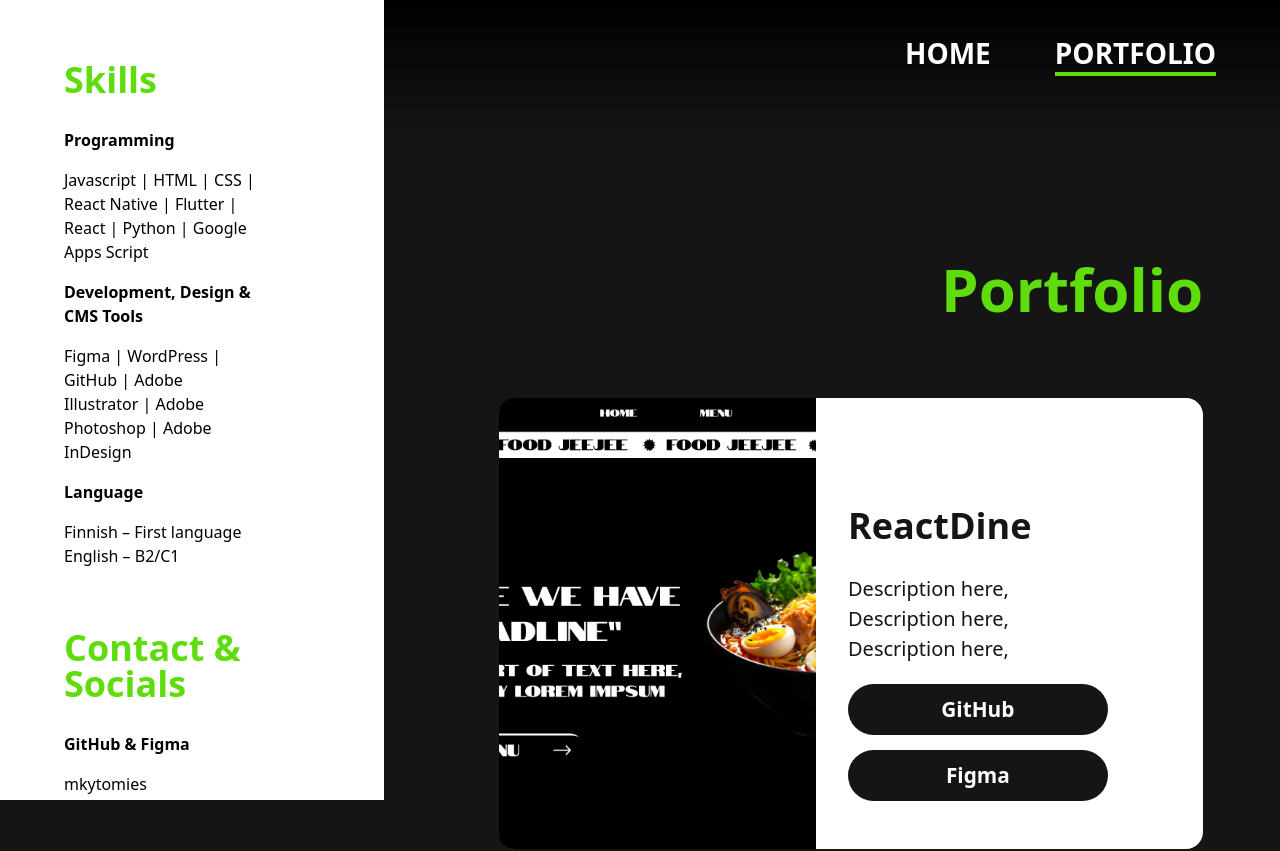
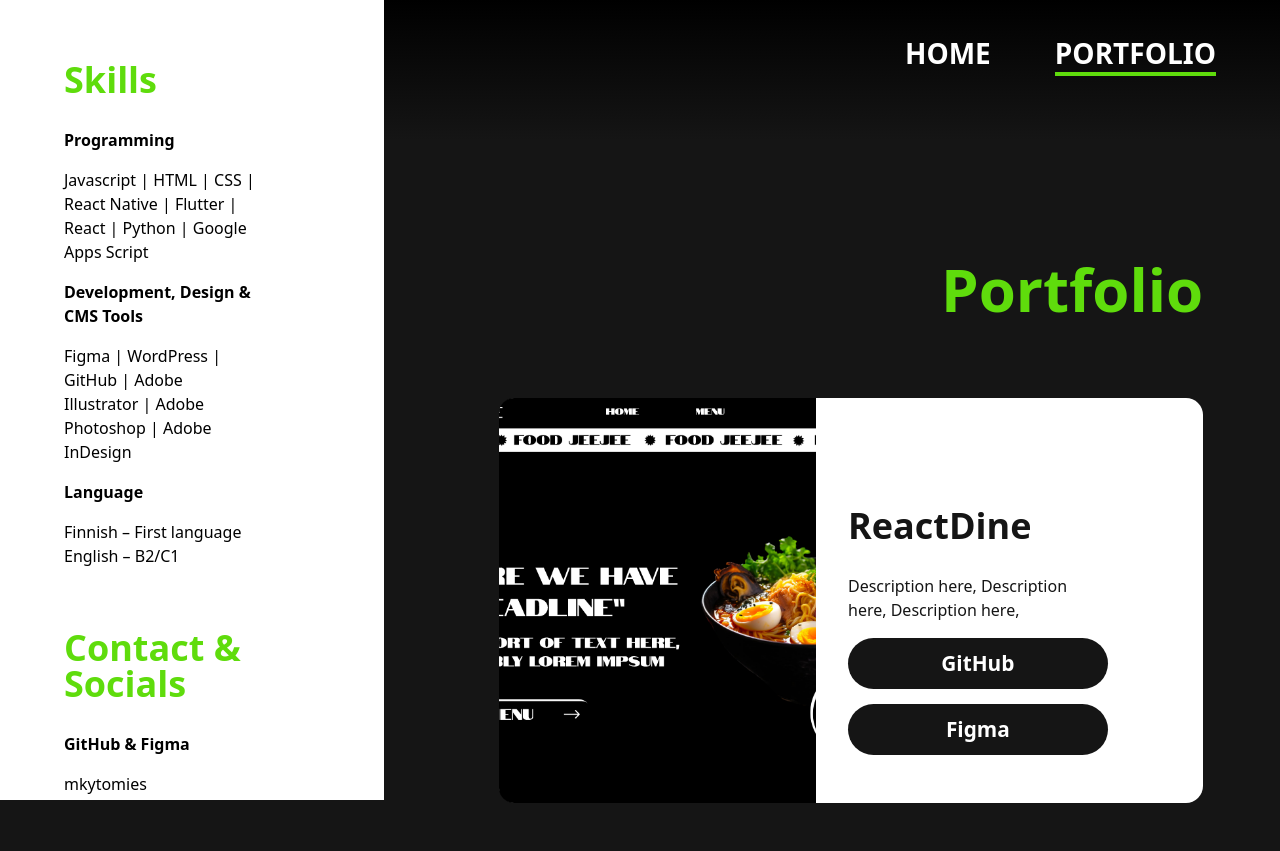
Before and after one commit to mkytomies/Portfolio, a React (Vite) app: page /portfolio in a window 1280 px wide. Shown: the top 851 px of the page. Built offline with nearby package versions, Linux system fonts and the light colour scheme.

Commit message:
Clean code and fix styling

```diff
--- a/src/components/Sidebar.tsx
+++ b/src/components/Sidebar.tsx
@@ -7,7 +7,6 @@ const getLeftValue = (width: number) => {
     if(width <= 576) return '-74%';
     return '0';
 };
-
 
 const Sidebar = () => {
     const initialWidth = window.innerWidth;
--- a/src/components/styles/ProjectTile.css
+++ b/src/components/styles/ProjectTile.css
@@ -23,7 +23,7 @@
 }
 
 .projectDescription {
-    font-size: 20px;
+    font-size: 16px;
     color: #151515;
     width: 80%;
 }
@@ -70,6 +70,7 @@
 
     .buttons {
         flex-direction: column!important;
+        gap: 0px;
     }
 }
 
--- a/src/components/styles/Sidebar.css
+++ b/src/components/styles/Sidebar.css
@@ -86,7 +86,7 @@
 }
 
 /*Large desktops*/
-@media only screen and (min-width: 1490px) {
+@media only screen and (min-width: 1550px) {
     .sidebar {
         margin: auto;
     }
```
